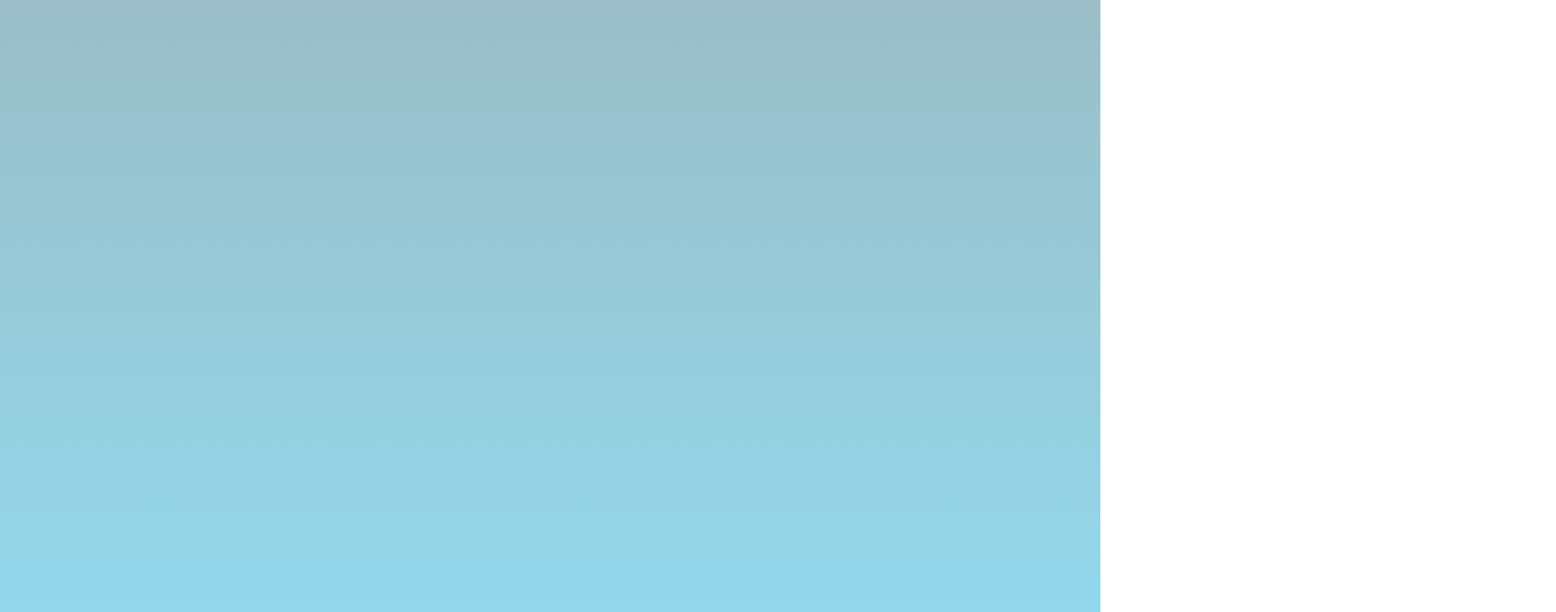
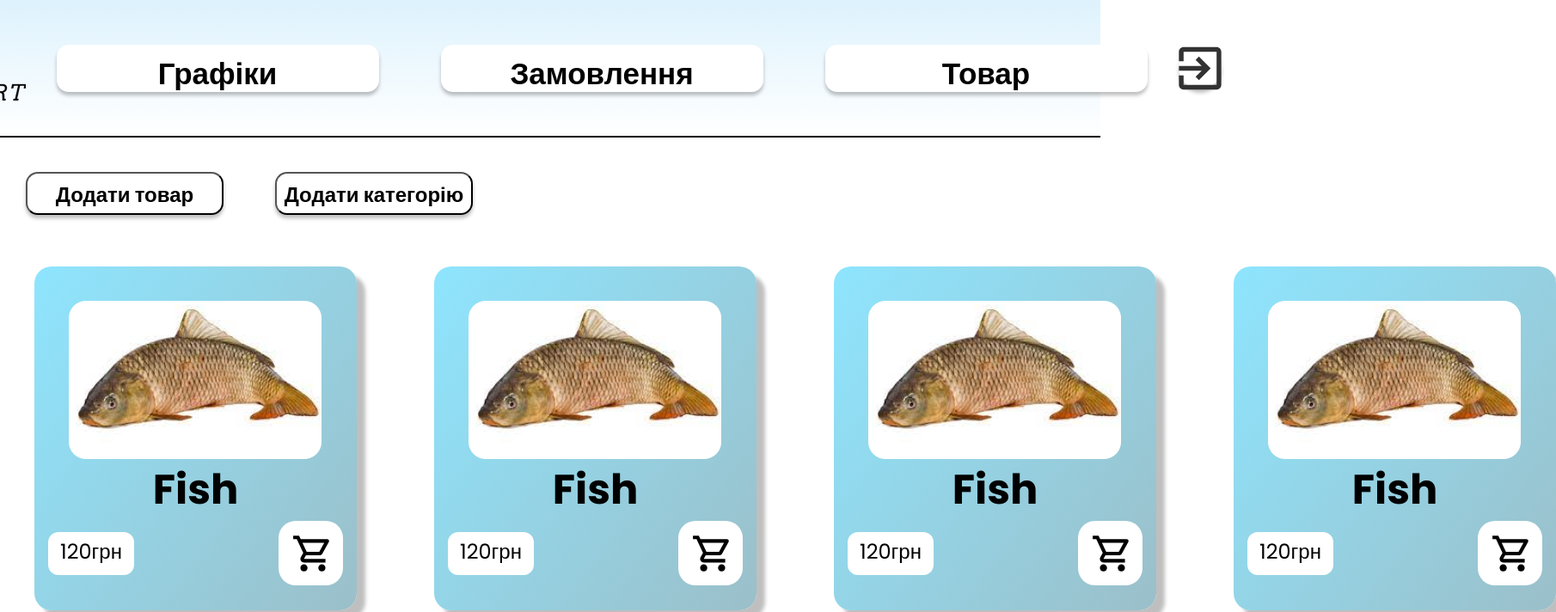
Before and after one commit to PavliukVolodymyr0/FishProject_FrontEnd, a React (Vite) app: page /adminMain in a window 1280 px wide. Before the commit this address had no page. Shown: the top 712 px of the page at 86% size, 1810 px wide, since content can reach past the window. Built offline with nearby package versions, Linux system fonts and the light colour scheme.

Commit message:
added AdminMain

```diff
--- a/src/App.jsx
+++ b/src/App.jsx
@@ -5,20 +5,22 @@ import Main from './pages/main/Main'
 import Header from './components/header/Header'
 import Footer from './components/footer/Footer'
 import Auth from './pages/auth/Auth'
+import AdminMain from './pages/adminMain/AdminMain'
+
 
 function App() {
-const location = useLocation()
-  return (
-
+	const location = useLocation()
+	return (
 		<div className='wrapper'>
-			{location.path==='/auth'?<Header />:''}
+			{location.pathname !== '/auth' && <Header />}
 			<div className='content'>
 				<Routes>
 					<Route path='/' element={<Main />} />
 					<Route path='/auth' element={<Auth />} />
+					<Route path='/adminMain' element={<AdminMain />} />
 				</Routes>
 			</div>
-			{location.path==='/auth'?<Footer />:''}
+			{location.pathname !== '/auth' && <Footer />}
 		</div>
 	)
 }
--- /dev/null
+++ b/src/assets/svg/Exit.jsx
@@ -0,0 +1,20 @@
+
+
+const Exit = () => {
+  return (
+		<svg
+			width='57'
+			height='57'
+			viewBox='0 0 57 57'
+			fill='none'
+			xmlns='http://www.w3.org/2000/svg'
+		>
+			<path
+				d='M22.5312 39.7188L26.9375 44.125L42.5625 28.5L26.9375 12.875L22.5312 17.2812L30.5938 25.375H0.375V31.625H30.5938L22.5312 39.7188ZM50.375 0.375H6.625C3.15625 0.375 0.375 3.1875 0.375 6.625V19.125H6.625V6.625H50.375V50.375H6.625V37.875H0.375V50.375C0.375 53.8125 3.15625 56.625 6.625 56.625H50.375C53.8125 56.625 56.625 53.8125 56.625 50.375V6.625C56.625 3.1875 53.8125 0.375 50.375 0.375Z'
+				fill='#323232'
+			/>
+		</svg>
+	)
+}
+
+export default Exit
--- a/src/components/footer/Footer.css
+++ b/src/components/footer/Footer.css
@@ -19,11 +19,13 @@
 }
 
 .footer_list {
-	width: 400px;
+	width: 900px;
 	display: flex;
 	flex-direction: column;
 	align-items: center;
 	padding: 10px 50px;
+	font-size: 30px;
+	font-weight: 400;
 }
 
 .footer_list li {
--- a/src/components/footer/Footer.jsx
+++ b/src/components/footer/Footer.jsx
@@ -14,7 +14,7 @@ const Footer = () => {
 				<ul className='footer_list'>
 					<h2 className='footer_titles'>Телефони</h2>
 					<li>+ 380 66 666 6666</li>
-					<li>+ 380 98 228 1337</li>
+					<li>+ 380 66 666 6666</li>
 				</ul>
 
 				<ul className='footer_list'>
--- a/src/components/header/Header.css
+++ b/src/components/header/Header.css
@@ -12,6 +12,7 @@
 		rgba(255, 255, 255, 1) 0%,
 		rgba(221, 242, 253, 1) 100%
 	);
+	font-weight: bold;
 }
 
 .nav {
--- a/src/components/header/Header.jsx
+++ b/src/components/header/Header.jsx
@@ -1,13 +1,12 @@
 import { Link, useLocation } from 'react-router-dom'
 import logo from '../../assets/images/Logo.png'
 import ShopCart from '../../assets/svg/ShopCart.jsx'
-import { navMenu } from '../../constants/index.js'
+import { navAdminMenu, navMenu } from '../../constants/index.js'
 import './Header.css'
+import Exit from '../../assets/svg/Exit.jsx'
 
 const Header = () => {
 	const location = useLocation()
-
-
 	const isActive = link => location.pathname === link
 
 	return (
@@ -17,19 +16,35 @@ const Header = () => {
 					<img className='logo' src={logo} />
 				</Link>
 				<div className='nav_list'>
-					{navMenu.map((obj, index) => (
+					{location.pathname === '/adminMain'
+						? navAdminMenu.map((obj, index) => (
+								<Link to={obj.link} key={index}>
+									<p className={isActive(obj.link) ? 'activePage' : 'nav_link'}>
+										{obj.name}
+									</p>
+								</Link>
+						  ))
+						: navMenu.map((obj, index) => (
 								<Link to={obj.link} key={index}>
 									<p className={isActive(obj.link) ? 'activePage' : 'nav_link'}>
 										{obj.name}
 									</p>
 								</Link>
 						  ))}
+					{location.pathname === '/adminMain' ? (
+						<Link to='/adminMain'>
+							<div className='shopcart'>
+								<Exit />
 							</div>
-				<Link to="/ShopCart">
+						</Link>
+					) : (
+						<Link to='/adminMain'>
 							<div className='shopcart'>
 								<ShopCart />
 							</div>
 						</Link>
+					)}
+				</div>
 			</nav>
 		</header>
 	)
--- a/src/constants/index.js
+++ b/src/constants/index.js
@@ -13,3 +13,9 @@ export const navMenu = [
 	{ name: 'Категорії', link: '/2' },
 	{ name: 'Про нас ', link: '/3' },
 ]
+
+export const navAdminMenu = [
+	{ name: 'Графіки', link: '/' },
+	{ name: 'Замовлення', link: '/1' },
+	{ name: 'Товар', link: '/2' },
+]
--- /dev/null
+++ b/src/pages/adminMain/AdminMain.css
@@ -0,0 +1,35 @@
+.ColectionCardAmin {
+	display: grid;
+	grid-template-columns: repeat(4, 1fr);
+	grid-template-rows: repeat(2, auto);
+	gap: 10px;
+}
+
+.AdminMainBlock {
+	margin: 180px auto 0 auto;
+	align-items: center;
+	justify-content: center;
+}
+
+.AdminMainBtn button {
+	font-size: 24px;
+	font-weight: bold;
+	margin: 20px 30px;
+	color: black;
+	background-color: #ffffff;
+	border-radius: 14px;
+	box-shadow: 0px 4px 4px 0px rgba(0, 0, 0, 0.25);
+	padding: 7px;
+	width: 230px;
+	height: 50px;
+}
+
+.Display {
+	margin: 40px;
+}
+
+.nav_link {
+	width: 375px;
+	height: 55px;
+	text-align: center;
+}
--- /dev/null
+++ b/src/pages/adminMain/AdminMain.jsx
@@ -0,0 +1,28 @@
+import React from 'react'
+import ItemBlock from '../../components/itemBlock/ItemBlock'
+import './AdminMain.css'
+function AdminMain() {
+	return (
+		<>
+			<div className='AdminMainBlock'>
+				<div className='AdminMainBtn'>
+					<button>Додати товар</button>
+					<button>Додати категорію</button>
+				</div>
+				<div className='ColectionCardAmin'>
+					<ItemBlock />
+					<ItemBlock />
+					<ItemBlock />
+					<ItemBlock />
+
+					<ItemBlock />
+					<ItemBlock />
+					<ItemBlock />
+					<ItemBlock />
+				</div>
+			</div>
+		</>
+	)
+}
+
+export default AdminMain
--- a/src/pages/auth/Auth.css
+++ b/src/pages/auth/Auth.css
@@ -1,13 +1,18 @@
-body {
-    height: 1130px;
-    background: rgb(155,190,200);
-    background: linear-gradient(180deg, rgba(155,190,200,1) 0%, rgba(141,230,255,1) 100%);
+.body_auth {
+	width: 1920px;
+	height: 1180px;
+	background: rgb(155, 190, 200);
+	background: linear-gradient(
+		180deg,
+		rgba(155, 190, 200, 1) 0%,
+		rgba(141, 230, 255, 1) 100%
+	);
 }
 
 .auth_block {
 	width: 1070px;
 	height: 575px;
-    background-color: #FFFFFF;
+	background-color: #ffffff;
 	border: 3px solid black;
 	border-radius: 40px;
 	margin: 0 auto;
@@ -47,7 +52,7 @@ left: 70px;
 }
 
 .forgot_password:hover {
-    color: #8DE5FE;
+	color: #8de5fe;
 }
 
 .button_auth {
@@ -55,7 +60,7 @@ left: 70px;
 	width: 205px;
 	border-radius: 20px;
 	border: none;
-    background-color: #DDF2FD;
+	background-color: #ddf2fd;
 	font-size: 28px;
 	font-weight: bold;
 	cursor: pointer;
--- a/src/pages/auth/Auth.jsx
+++ b/src/pages/auth/Auth.jsx
@@ -16,6 +16,7 @@ function Auth() {
 
     return (
 			<>
+				<div className='body_auth' >
 					<img src={logo} />
 					<img className='fish1' src={fish1} alt='fish1' />
 					<img className='fish2' src={fish2} alt='fish2' />
@@ -24,10 +25,15 @@ function Auth() {
 						<h1>Авторизація</h1>
 						<Input title={'Введіть емейл'} type={'email'} />
 						<Input title={'Введіть пароль'} type={'password'} />
-                <p onClick={handleForgotPasswordClick} className='forgot_password'>Забули пароль?</p>
+						<p onClick={handleForgotPasswordClick} className='forgot_password'>
+							Забули пароль?
+						</p>
 						<button className='button_auth'>Увійти</button>
-                <Link to='/auth'><p className='reg'>Зареєструватись</p></Link>
+						<Link to='/auth'>
+							<p className='reg'>Зареєструватись</p>
+						</Link>
 					</form>
+				</div>
 			</>
 		)
 }
```
Lines whose indentation alone changed are shown as unchanged.
